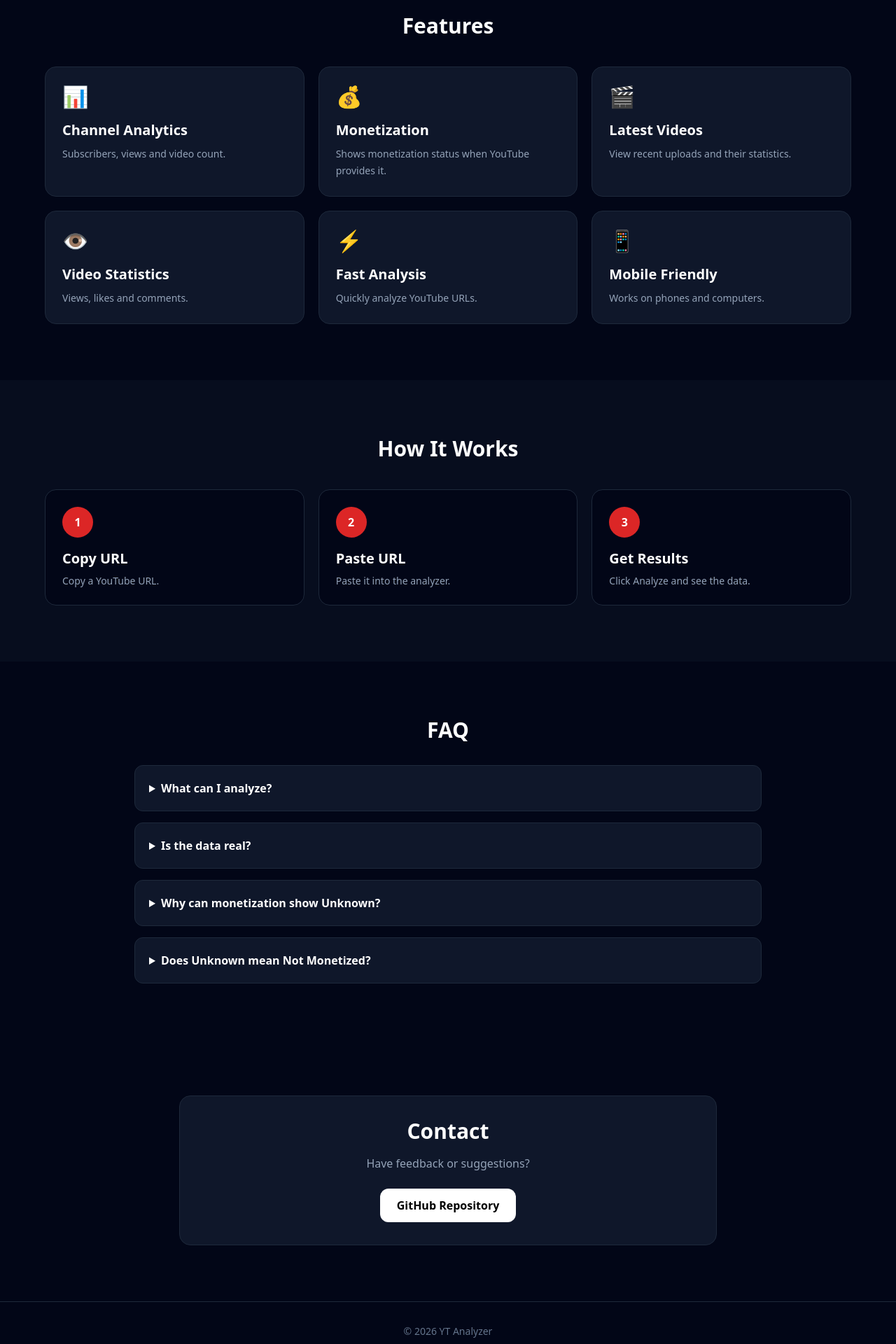
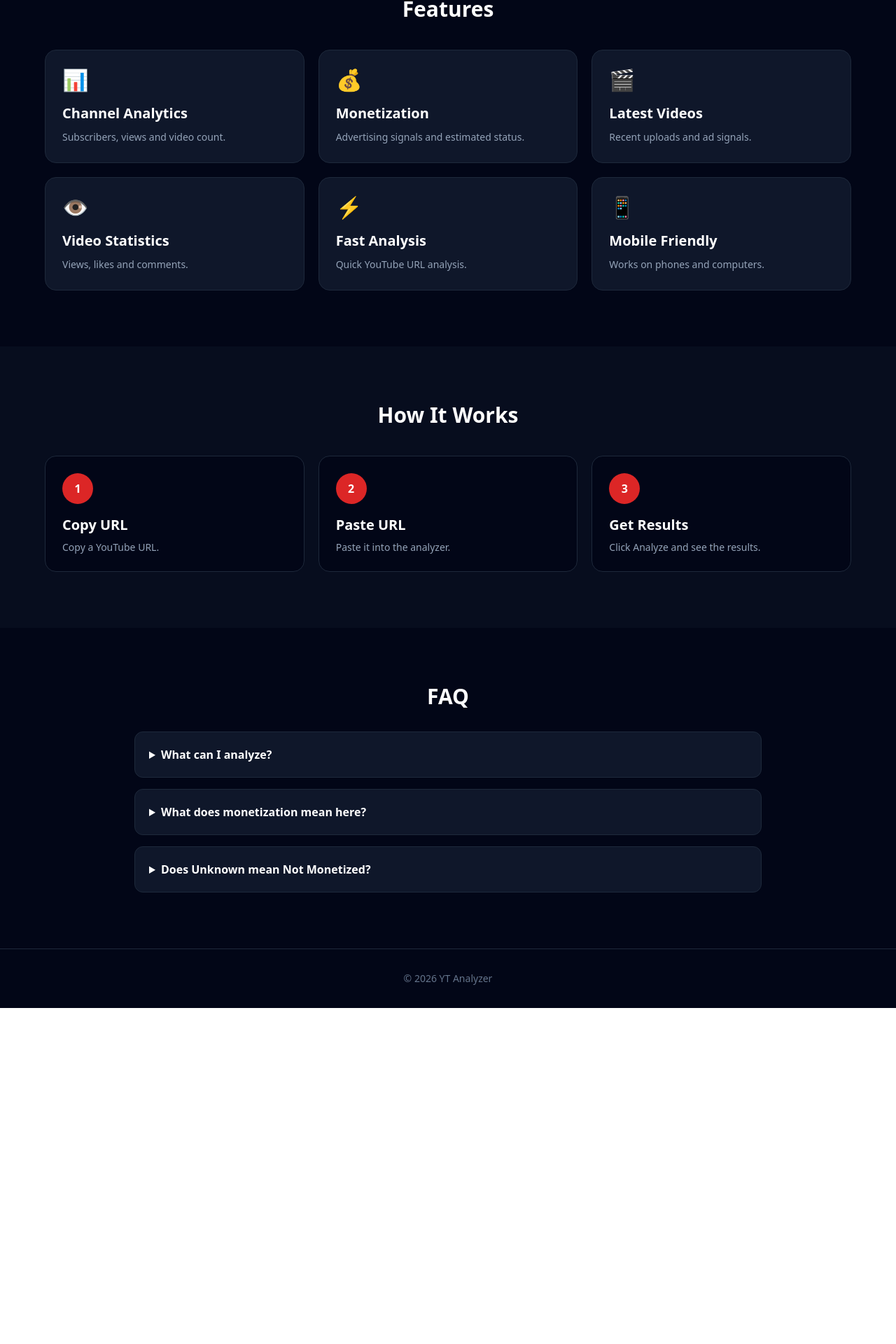
Before and after one commit to kishormeshram11/yt-analyzer, a Next.js app: page / in a window 1280 px wide. Shown: the part 579-2499 px from the top of the page at 70% size. After the commit the page ends 2019 px from the top, so only its background shows below. Built offline with nearby package versions, Linux system fonts and the light colour scheme.

Commit message:
Update page.tsx

```diff
--- a/app/page.tsx
+++ b/app/page.tsx
@@ -10,10 +10,7 @@ export default function Home() {
   const [menu, setMenu] = useState(false);
 
   async function analyze() {
-    if (!url.trim()) {
-      setError("Please enter a YouTube URL.");
-      return;
-    }
+    if (!url.trim()) return setError("Please enter a YouTube URL.");
 
     setLoading(true);
     setError("");
@@ -25,13 +22,8 @@ export default function Home() {
         headers: { "Content-Type": "application/json" },
         body: JSON.stringify({ url: url.trim() }),
       });
-
       const data = await res.json();
-
-      if (!res.ok) {
-        throw new Error(data.error || "Analysis failed.");
-      }
-
+      if (!res.ok) throw new Error(data.error || "Analysis failed.");
       setResult(data);
     } catch (e: any) {
       setError(e.message || "Something went wrong.");
@@ -48,202 +40,103 @@ export default function Home() {
 
   return (
     <main className="min-h-screen bg-slate-950 text-white">
-      {/* NAVBAR */}
-      <header className="sticky top-0 z-50 border-b border-slate-800 bg-slate-950/95 backdrop-blur">
+      <header className="sticky top-0 z-50 border-b border-slate-800 bg-slate-950/95">
         <div className="mx-auto flex max-w-6xl items-center justify-between px-5 py-4">
           <a href="#home" className="text-xl font-bold">
             <span className="text-red-500">YT</span> Analyzer
           </a>
-
           <nav className="hidden gap-6 text-sm md:flex">
-            <a href="#home">Home</a>
-            <a href="#features">Features</a>
-            <a href="#how">How It Works</a>
-            <a href="#faq">FAQ</a>
-            <a href="#contact">Contact</a>
+            <a href="#home">Home</a><a href="#features">Features</a>
+            <a href="#how">How It Works</a><a href="#faq">FAQ</a>
           </nav>
-
-          <button
-            onClick={() => setMenu(!menu)}
-            className="rounded-lg border border-slate-700 px-3 py-2 md:hidden"
-          >
-            ☰
-          </button>
+          <button onClick={() => setMenu(!menu)}
+            className="rounded-lg border border-slate-700 px-3 py-2 md:hidden">☰</button>
         </div>
-
         {menu && (
           <nav className="border-t border-slate-800 px-5 py-4 md:hidden">
             <div className="flex flex-col gap-4 text-sm">
-              <a href="#home">Home</a>
-              <a href="#features">Features</a>
-              <a href="#how">How It Works</a>
-              <a href="#faq">FAQ</a>
-              <a href="#contact">Contact</a>
+              <a href="#home">Home</a><a href="#features">Features</a>
+              <a href="#how">How It Works</a><a href="#faq">FAQ</a>
             </div>
           </nav>
         )}
       </header>
 
-      {/* HERO */}
       <section id="home" className="px-5 py-20">
         <div className="mx-auto max-w-5xl text-center">
-          <p className="mb-4 text-sm text-red-400">
-            YouTube Channel & Video Analyzer
-          </p>
-
+          <p className="mb-4 text-sm text-red-400">YouTube Channel & Video Analyzer</p>
           <h1 className="text-4xl font-extrabold sm:text-6xl">
-            Analyze YouTube{" "}
-            <span className="text-red-500">Like a Pro</span>
+            Analyze YouTube <span className="text-red-500">Like a Pro</span>
           </h1>
-
           <p className="mx-auto mt-5 max-w-2xl text-slate-400">
-            Analyze channels and videos with subscribers, views,
-            latest uploads and available monetization information.
+            Analyze channels and videos with statistics and available monetization signals.
           </p>
 
           <div className="mx-auto mt-10 max-w-3xl rounded-2xl border border-slate-800 bg-slate-900 p-4">
             <div className="flex flex-col gap-3 sm:flex-row">
               <input
                 value={url}
-                onChange={(e) => setUrl(e.target.value)}
-                onKeyDown={(e) => e.key === "Enter" && analyze()}
+                onChange={e => setUrl(e.target.value)}
+                onKeyDown={e => e.key === "Enter" && analyze()}
                 placeholder="Paste YouTube channel or video URL..."
                 className="flex-1 rounded-xl border border-slate-700 bg-slate-950 px-4 py-4 outline-none focus:border-red-500"
               />
-
-              <button
-                onClick={analyze}
-                disabled={loading}
-                className="rounded-xl bg-red-600 px-7 py-4 font-bold hover:bg-red-500 disabled:opacity-60"
-              >
+              <button onClick={analyze} disabled={loading}
+                className="rounded-xl bg-red-600 px-7 py-4 font-bold hover:bg-red-500 disabled:opacity-60">
                 {loading ? "Analyzing..." : "Analyze"}
               </button>
             </div>
-
-            {error && (
-              <p className="mt-4 rounded-xl bg-red-500/10 p-4 text-left text-sm text-red-300">
-                {error}
-              </p>
-            )}
+            {error && <p className="mt-4 rounded-xl bg-red-500/10 p-4 text-left text-sm text-red-300">{error}</p>}
           </div>
         </div>
       </section>
 
-      {/* RESULT */}
       {result && (
         <section className="px-5 pb-20">
           <div className="mx-auto max-w-6xl">
-            {result.type === "channel" ? (
-              <Channel data={result.data} num={num} />
-            ) : (
-              <Video data={result.data} num={num} />
-            )}
+            {result.type === "channel"
+              ? <Channel data={result.data} num={num} />
+              : <Video data={result.data} num={num} />}
           </div>
         </section>
       )}
 
-      {/* FEATURES */}
       <section id="features" className="border-t border-slate-900 px-5 py-20">
         <div className="mx-auto max-w-6xl">
-          <h2 className="text-center text-3xl font-bold">
-            Features
-          </h2>
-
+          <h2 className="text-center text-3xl font-bold">Features</h2>
           <div className="mt-10 grid gap-5 md:grid-cols-3">
-            <Card icon="📊" title="Channel Analytics">
-              Subscribers, views and video count.
-            </Card>
-
-            <Card icon="💰" title="Monetization">
-              Shows monetization status when YouTube provides it.
-            </Card>
-
-            <Card icon="🎬" title="Latest Videos">
-              View recent uploads and their statistics.
-            </Card>
-
-            <Card icon="👁️" title="Video Statistics">
-              Views, likes and comments.
-            </Card>
-
-            <Card icon="⚡" title="Fast Analysis">
-              Quickly analyze YouTube URLs.
-            </Card>
-
-            <Card icon="📱" title="Mobile Friendly">
-              Works on phones and computers.
-            </Card>
+            <Card icon="📊" title="Channel Analytics">Subscribers, views and video count.</Card>
+            <Card icon="💰" title="Monetization">Advertising signals and estimated status.</Card>
+            <Card icon="🎬" title="Latest Videos">Recent uploads and ad signals.</Card>
+            <Card icon="👁️" title="Video Statistics">Views, likes and comments.</Card>
+            <Card icon="⚡" title="Fast Analysis">Quick YouTube URL analysis.</Card>
+            <Card icon="📱" title="Mobile Friendly">Works on phones and computers.</Card>
           </div>
         </div>
       </section>
 
-      {/* HOW */}
       <section id="how" className="bg-slate-900/40 px-5 py-20">
         <div className="mx-auto max-w-6xl">
-          <h2 className="text-center text-3xl font-bold">
-            How It Works
-          </h2>
-
+          <h2 className="text-center text-3xl font-bold">How It Works</h2>
           <div className="mt-10 grid gap-5 md:grid-cols-3">
             <Step n="1" title="Copy URL" text="Copy a YouTube URL." />
             <Step n="2" title="Paste URL" text="Paste it into the analyzer." />
-            <Step n="3" title="Get Results" text="Click Analyze and see the data." />
+            <Step n="3" title="Get Results" text="Click Analyze and see the results." />
           </div>
         </div>
       </section>
 
-      {/* FAQ */}
       <section id="faq" className="px-5 py-20">
         <div className="mx-auto max-w-4xl">
-          <h2 className="text-center text-3xl font-bold">
-            FAQ
-          </h2>
-
+          <h2 className="text-center text-3xl font-bold">FAQ</h2>
           <div className="mt-8 space-y-4">
-            <Faq
-              q="What can I analyze?"
-              a="You can analyze YouTube channels, handles and individual videos."
-            />
-
-            <Faq
-              q="Is the data real?"
-              a="The analyzer uses information returned by the YouTube Data API."
-            />
-
-            <Faq
-              q="Why can monetization show Unknown?"
-              a="YouTube may not publicly provide monetization status for every channel."
-            />
-
-            <Faq
-              q="Does Unknown mean Not Monetized?"
-              a="No. Unknown simply means the API did not provide the status."
-            />
+            <Faq q="What can I analyze?" a="You can analyze YouTube channels and individual videos." />
+            <Faq q="What does monetization mean here?" a="The checker uses publicly detectable advertising signals. It is not private YouTube Studio data." />
+            <Faq q="Does Unknown mean Not Monetized?" a="No. Unknown means there was not enough public signal to determine the status." />
           </div>
         </div>
       </section>
 
-      {/* CONTACT */}
-      <section id="contact" className="px-5 py-20">
-        <div className="mx-auto max-w-3xl rounded-2xl border border-slate-800 bg-slate-900 p-8 text-center">
-          <h2 className="text-3xl font-bold">Contact</h2>
-
-          <p className="mt-4 text-slate-400">
-            Have feedback or suggestions?
-          </p>
-
-          <a
-            href="https://github.com/kishormeshram11/yt-analyzer"
-            target="_blank"
-            rel="noreferrer"
-            className="mt-6 inline-block rounded-xl bg-white px-6 py-3 font-bold text-black"
-          >
-            GitHub Repository
-          </a>
-        </div>
-      </section>
-
-      {/* FOOTER */}
       <footer className="border-t border-slate-800 px-5 py-8 text-center text-sm text-slate-500">
         © {new Date().getFullYear()} YT Analyzer
       </footer>
@@ -251,14 +144,8 @@ export default function Home() {
   );
 }
 
-/* CHANNEL */
-
-function Channel({ data, num }: any) {
-  const c = data?.channel || {};
-  const videos = data?.latestVideos || [];
-  const status = c.monetization || "Unknown";
-
-  const statusClass =
+function Status({ status, reason }: any) {
+  const cls =
     status === "Monetized"
       ? "border-green-500/30 bg-green-500/10 text-green-300"
       : status === "Not Monetized"
@@ -266,31 +153,31 @@ function Channel({ data, num }: any) {
       : "border-yellow-500/30 bg-yellow-500/10 text-yellow-300";
 
   return (
+    <div className={`rounded-xl border p-5 ${cls}`}>
+      <p className="text-2xl font-bold">
+        {status === "Monetized" ? "🟢 Monetized" :
+         status === "Not Monetized" ? "🔴 Not Monetized" : "🟡 Unknown"}
+      </p>
+      {reason && <p className="mt-2 text-sm opacity-80">{reason}</p>}
+    </div>
+  );
+}
+
+function Channel({ data, num }: any) {
+  const c = data?.channel || {};
+  const videos = data?.latestVideos || [];
+
+  return (
     <div className="space-y-6">
-      {/* CHANNEL */}
       <div className="rounded-2xl border border-slate-800 bg-slate-900 p-6">
         <div className="flex flex-col gap-5 sm:flex-row sm:items-center">
-          {c.thumbnail && (
-            <img
-              src={c.thumbnail}
-              className="h-24 w-24 rounded-full object-cover"
-              alt=""
-            />
-          )}
-
+          {c.thumbnail && <img src={c.thumbnail} className="h-24 w-24 rounded-full object-cover" alt="" />}
           <div>
             <p className="text-sm text-red-400">YouTube Channel</p>
-
-            <h2 className="text-3xl font-bold">
-              {c.title || "Unknown"}
-            </h2>
-
-            <p className="mt-2 line-clamp-3 text-sm text-slate-400">
-              {c.description || ""}
-            </p>
+            <h2 className="text-3xl font-bold">{c.title || "Unknown"}</h2>
+            <p className="mt-2 line-clamp-3 text-sm text-slate-400">{c.description || ""}</p>
           </div>
         </div>
-
         <div className="mt-6 grid gap-4 sm:grid-cols-3">
           <Stat label="Subscribers" value={num(c.subscribers)} />
           <Stat label="Total Views" value={num(c.views)} />
@@ -298,58 +185,24 @@ function Channel({ data, num }: any) {
         </div>
       </div>
 
-      {/* MONETIZATION */}
       <div className="rounded-2xl border border-slate-800 bg-slate-900 p-6">
-        <p className="text-sm text-slate-400">Monetization</p>
-
-        <div className={`mt-4 rounded-xl border p-5 ${statusClass}`}>
-          <p className="text-2xl font-bold">
-            {status === "Monetized"
-              ? "✓ Monetized"
-              : status === "Not Monetized"
-              ? "✕ Not Monetized"
-              : "? Unknown"}
-          </p>
-
-          {status === "Unknown" && (
-            <p className="mt-2 text-sm">
-              YouTube did not provide a publicly available
-              monetization status for this channel.
-            </p>
-          )}
-        </div>
+        <p className="mb-4 text-sm text-slate-400">Channel Monetization</p>
+        <Status status={c.monetization || "Unknown"} reason={c.monetizationReason} />
       </div>
 
-      {/* LATEST */}
       <div className="rounded-2xl border border-slate-800 bg-slate-900 p-6">
         <h2 className="text-2xl font-bold">Latest Uploads</h2>
-
         <div className="mt-5 grid gap-5 md:grid-cols-2">
           {videos.map((v: any) => (
-            <a
-              key={v.id}
-              href={`https://www.youtube.com/watch?v=${v.id}`}
-              target="_blank"
-              rel="noreferrer"
-              className="overflow-hidden rounded-xl border border-slate-800 bg-slate-950 hover:border-slate-600"
-            >
-              {v.thumbnail && (
-                <img
-                  src={v.thumbnail}
-                  alt=""
-                  className="aspect-video w-full object-cover"
-                />
-              )}
-
+            <a key={v.id} href={`https://www.youtube.com/watch?v=${v.id}`}
+              target="_blank" rel="noreferrer"
+              className="overflow-hidden rounded-xl border border-slate-800 bg-slate-950">
+              {v.thumbnail && <img src={v.thumbnail} alt="" className="aspect-video w-full object-cover" />}
               <div className="p-4">
-                <h3 className="line-clamp-2 font-semibold">
-                  {v.title}
-                </h3>
-
+                <h3 className="line-clamp-2 font-semibold">{v.title}</h3>
                 <p className="mt-2 text-xs text-slate-500">
                   {num(v.views)} views
-                  {v.publishedAt &&
-                    ` • ${new Date(v.publishedAt).toLocaleDateString("en-IN")}`}
+                  {v.adSignal ? " • 🟢 Ad Signal" : " • 🟡 No Ad Signal"}
                 </p>
               </div>
             </a>
@@ -360,26 +213,16 @@ function Channel({ data, num }: any) {
   );
 }
 
-/* VIDEO */
-
 function Video({ data, num }: any) {
   const v = data?.video || {};
 
   return (
+    <div className="space-y-6">
       <div className="rounded-2xl border border-slate-800 bg-slate-900 p-6">
         <p className="text-sm text-red-400">YouTube Video</p>
+        <h2 className="mt-2 text-3xl font-bold">{v.title || "Unknown Video"}</h2>
 
-      <h2 className="mt-2 text-3xl font-bold">
-        {v.title || "Unknown Video"}
-      </h2>
-
-      {v.thumbnail && (
-        <img
-          src={v.thumbnail}
-          alt=""
-          className="mt-6 aspect-video w-full rounded-xl object-cover"
-        />
-      )}
+        {v.thumbnail && <img src={v.thumbnail} alt="" className="mt-6 aspect-video w-full rounded-xl object-cover" />}
 
         <div className="mt-6 grid gap-4 sm:grid-cols-3">
           <Stat label="Views" value={num(v.views)} />
@@ -387,15 +230,19 @@ function Video({ data, num }: any) {
           <Stat label="Comments" value={num(v.comments)} />
         </div>
 
-      <div className="mt-6 rounded-xl bg-slate-950 p-5">
+        <div className="mt-6 rounded-xl border border-slate-800 bg-slate-950 p-5">
           <p className="text-sm text-slate-400">Channel</p>
           <p className="mt-1 font-bold">{v.channelTitle}</p>
         </div>
       </div>
+
+      <div className="rounded-2xl border border-slate-800 bg-slate-900 p-6">
+        <p className="mb-4 text-sm text-slate-400">Video Monetization</p>
+        <Status status={v.monetization || "Unknown"} reason={v.monetizationReason} />
+      </div>
+    </div>
   );
 }
-
-/* SMALL COMPONENTS */
 
 function Stat({ label, value }: any) {
   return (
@@ -411,9 +258,7 @@ function Card({ icon, title, children }: any) {
     <div className="rounded-2xl border border-slate-800 bg-slate-900 p-6">
       <div className="text-3xl">{icon}</div>
       <h3 className="mt-4 text-xl font-bold">{title}</h3>
-      <p className="mt-2 text-sm leading-6 text-slate-400">
-        {children}
-      </p>
+      <p className="mt-2 text-sm leading-6 text-slate-400">{children}</p>
     </div>
   );
 }
@@ -421,9 +266,7 @@ function Card({ icon, title, children }: any) {
 function Step({ n, title, text }: any) {
   return (
     <div className="rounded-2xl border border-slate-800 bg-slate-950 p-6">
-      <div className="flex h-11 w-11 items-center justify-center rounded-full bg-red-600 font-bold">
-        {n}
-      </div>
+      <div className="flex h-11 w-11 items-center justify-center rounded-full bg-red-600 font-bold">{n}</div>
       <h3 className="mt-4 text-xl font-bold">{title}</h3>
       <p className="mt-2 text-sm text-slate-400">{text}</p>
     </div>
@@ -433,12 +276,8 @@ function Step({ n, title, text }: any) {
 function Faq({ q, a }: any) {
   return (
     <details className="rounded-xl border border-slate-800 bg-slate-900 p-5">
-      <summary className="cursor-pointer font-semibold">
-        {q}
-      </summary>
-      <p className="mt-3 text-sm leading-6 text-slate-400">
-        {a}
-      </p>
+      <summary className="cursor-pointer font-semibold">{q}</summary>
+      <p className="mt-3 text-sm leading-6 text-slate-400">{a}</p>
     </details>
   );
       }
```
Lines whose indentation alone changed are shown as unchanged.
